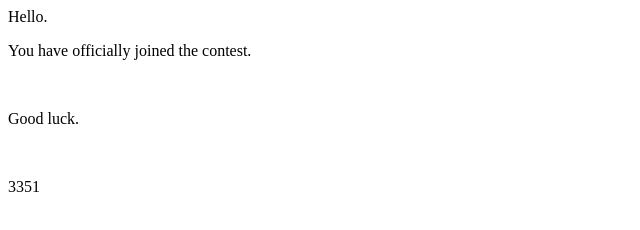
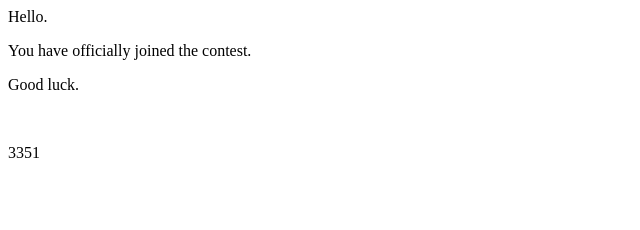
Before and after one commit to AltBigBrian3351HelloIAmBrian/BigBrian3351.github.io, a plain HTML site: page index.html in a window 1280 px wide. Shown: the whole page, without its empty margins (0-640 px from the left). Drawn offline with Linux system fonts and the light colour scheme.

Commit message:
Update index.html

```diff
--- a/index.html
+++ b/index.html
@@ -12,7 +12,6 @@
 
 <p>Hello.</p>
 <p>You have officially joined the contest.</p>
-<p> </p>
 <p>Good luck.</p>
 <p> </p>
 <p>3351</p>
```
